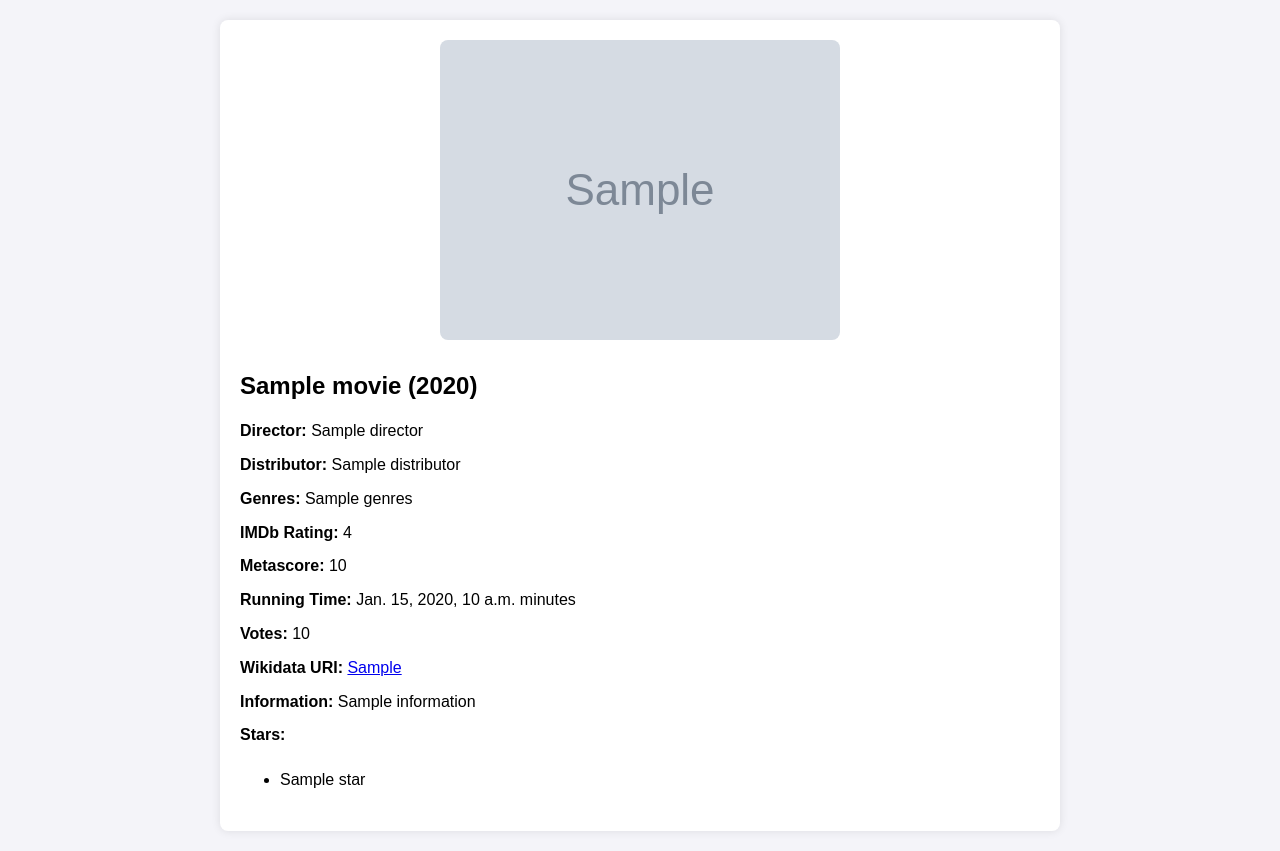
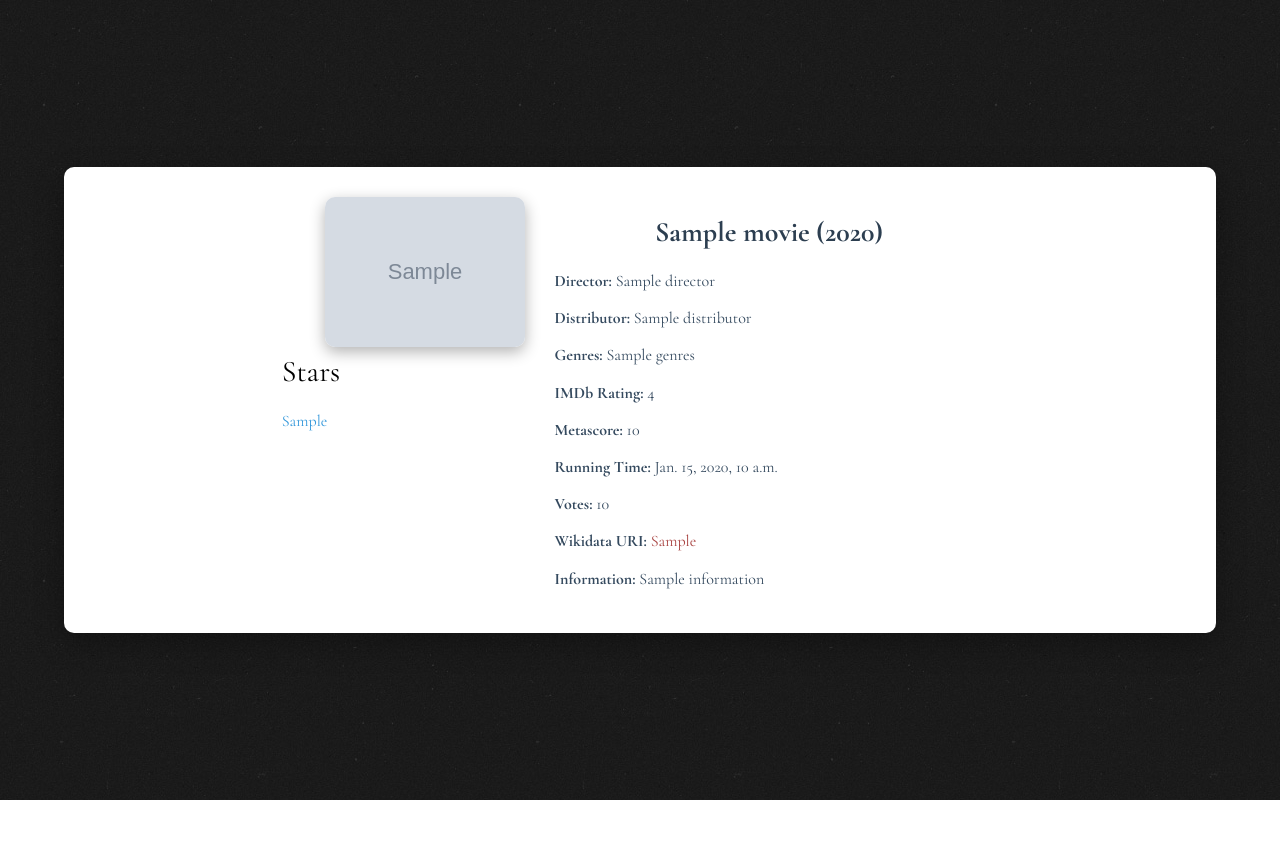
Before and after one commit to Nama-Kelompok/MoviVerse, a Django app: template main/templates/detail_movie.html in a window 1280 px wide. After the commit the page ends 800 px from the top, so only its background shows below. Run offline with Django 5.2, Linux system fonts and the light colour scheme; the template is opened without the code that fills it: most values are stand-ins (such as "Sample title", 1, 10 or a date in 2020); grey boxes marked "Sample" are stand-in pictures; some libraries are stand-ins or nearby versions.

Commit message:
Fix bug and integrate wikidata uri

```diff
--- a/main/templates/detail_movie.html
+++ b/main/templates/detail_movie.html
@@ -1,75 +1,161 @@
 <!DOCTYPE html>
+{% load static %}
 <html lang="en">
 <head>
     <meta charset="UTF-8">
     <meta name="viewport" content="width=device-width, initial-scale=1.0">
     <title>{{ movie.title }}</title>
+
+    <!-- Google Fonts -->
+    <link href="https://fonts.googleapis.com/css?family=Cormorant+Garamond:300,300i,400,400i,500,600i,700" rel="stylesheet">
+    <link href="https://fonts.googleapis.com/css?family=Satisfy" rel="stylesheet">
+
+    <!-- CSS Files -->
+    <link rel="stylesheet" href="{% static 'user/css/animate.css' %}">
+    <link rel="stylesheet" href="{% static 'user/css/icomoon.css' %}">
+    <link rel="stylesheet" href="{% static 'user/css/bootstrap.css' %}">
+    <link rel="stylesheet" href="{% static 'user/css/flexslider.css' %}">
+    <link rel="stylesheet" href="{% static 'main/css/style.css' %}">
+    <link rel="stylesheet" href="{% static 'main/css/button.css' %}">
+
     <style>
         body {
-            font-family: Arial, sans-serif;
-            margin: 20px;
-            background-color: #f4f4f9;
+            font-family: 'Cormorant Garamond', serif;
+            background-color: #2c3e50;
+            color: #ecf0f1;
+            margin: 0;
+            display: flex;
+            align-items: center;
+            justify-content: center;
+            min-height: 100vh;
         }
+
         .container {
-            max-width: 800px;
-            margin: auto;
-            background: white;
-            padding: 20px;
-            border-radius: 8px;
-            box-shadow: 0 0 10px rgba(0, 0, 0, 0.1);
+            background: #fff;
+            color: #2c3e50;
+            padding: 30px;
+            border-radius: 10px;
+            box-shadow: 0 10px 30px rgba(0, 0, 0, 0.3);
+            max-width: 1200px;
+            width: 90%;
         }
-        .movie-poster {
-            text-align: center;
-            margin-bottom: 20px;
-        }
+
         .movie-poster img {
             max-width: 100%;
             height: auto;
-            border-radius: 8px;
+            max-height: 450px;
+            border-radius: 10px;
+            box-shadow: 0 5px 15px rgba(0, 0, 0, 0.3);
         }
-        .movie-details {
-            line-height: 1.8;
+
+        .movie-details h1 {
+            font-family: 'Cormorant Garamond', serif;
+            font-weight: bold;
+            font-size: 28px;
+            color: #2c3e50;
         }
-        .movie-details h1 {
-            font-size: 24px;
+
+        .movie-details h1 a {
+            text-decoration: none;
+            color: #2c3e50;
+        }
+
+        .movie-details h1 a:hover {
+            color: #3498db;
+        }
+
+        .movie-details p {
+            font-size: 16px;
+            color: #34495e;
             margin-bottom: 10px;
         }
-        .movie-details p {
-            margin: 5px 0;
-        }
+
         .movie-details .bold {
             font-weight: bold;
+        }
+
+        ul.list-unstyled {
+            padding-left: 0;
+        }
+
+        ul.list-unstyled li {
+            font-size: 16px;
+            color: #2c3e50;
+            margin-bottom: 10px;
+        }
+
+        ul.list-unstyled li a {
+            color: #3498db;
+            text-decoration: none;
+        }
+
+        ul.list-unstyled li a:hover {
+            text-decoration: underline;
         }
     </style>
 </head>
 <body>
     <div class="container">
-        <!-- Poster -->
+        <div class="row">
+            <div class="col-lg-4 col-md-5 text-center mb-4">
                 <div class="movie-poster">
                     <img src="{{ movie.photoUrl }}" alt="{{ movie.title }}">
                 </div>
+            </div>
 
-        <!-- Movie Details -->
+            <div class="col-lg-8 col-md-7">
                 <div class="movie-details">
-            <h1>{{ movie.title }} ({{ movie.releaseYear }})</h1>
+                    <h1>
+                        {% if movie.wikidataUri and movie.wikidataUri != "Tidak terdapat data wikidataUri" %}
+                            <a href="{{ movie.wikidataUri }}" target="_blank">{{ movie.title }} ({{ movie.releaseYear }})</a>
+                        {% else %}
+                            {{ movie.title }} ({{ movie.releaseYear }})
+                        {% endif %}
+                    </h1>
                     <p><span class="bold">Director:</span> {{ movie.director }}</p>
                     <p><span class="bold">Distributor:</span> {{ movie.distributor }}</p>
                     <p><span class="bold">Genres:</span> {{ movie.genres }}</p>
                     <p><span class="bold">IMDb Rating:</span> {{ movie.rating }}</p>
                     <p><span class="bold">Metascore:</span> {{ movie.metaScore }}</p>
-            <p><span class="bold">Running Time:</span> {{ movie.runningTime }} minutes</p>
+                    <p><span class="bold">Running Time:</span> {{ movie.runningTime }}</p>
                     <p><span class="bold">Votes:</span> {{ movie.votes }}</p>
-            <p><span class="bold">Wikidata URI:</span> <a href="{{ movie.wikidataUri }}" target="_blank">{{ movie.wikidataUri }}</a></p>
+                    <p>
+                        <span class="bold">Wikidata URI:</span>
+                        {% if movie.wikidataUri and movie.wikidataUri != "Tidak terdapat data wikidataUri" %}
+                            <a href="{{ movie.wikidataUri }}" target="_blank" class="text-danger">{{ movie.wikidataUri }}</a>
+                        {% else %}
+                            {{ movie.wikidataUri }}
+                        {% endif %}
+                    </p>
                     <p><span class="bold">Information:</span> {{ movie.information }}</p>
+                </div>
+            </div>
+        </div>
 
-            <!-- Tampilkan daftar aktor -->
-            <p><span class="bold">Stars:</span></p>
-            <ul>
+        <div class="row mt-5">
+            <div class="col-12">
+                <h2 class="text-dark">Stars</h2>
+                <ul class="list-unstyled">
                     {% for star in movie.stars %}
-                    <li>{{ star }}</li>
+                        <li>
+                            {% if star.1 %}
+                                <a href="{{ star.1 }}" target="_blank" class="text-primary">{{ star.0 }}</a>
+                            {% else %}
+                                {{ star.0 }}
+                            {% endif %}
+                        </li>
                     {% endfor %}
                 </ul>
             </div>
         </div>
+    </div>
+
+    <script src="{% static 'user/js/jquery.min.js' %}"></script>
+    <script src="{% static 'user/js/jquery.easing.1.3.js' %}"></script>
+    <script src="{% static 'user/js/bootstrap.min.js' %}"></script>
+    <script src="{% static 'user/js/jquery.waypoints.min.js' %}"></script>
+    <script src="{% static 'user/js/jquery.stellar.min.js' %}"></script>
+    <script src="{% static 'user/js/jquery.flexslider-min.js' %}"></script>
+    <script src="{% static 'user/js/main.js' %}"></script>
 </body>
 </html>
--- a/main/templates/landing.html
+++ b/main/templates/landing.html
@@ -147,9 +147,9 @@
 				<!-- Team Member 4 -->
 				<div class="col-md-3 col-sm-6">
 					<div class="moviverse-blog animate-box">
-						<div class="blog-bg" style="background-image: url('static/user/images/bimo.jpg');"></div>
+						<div class="blog-bg" style="background-image: url('static/user/images/hanaujpg.jpg');"></div>
 						<div class="blog-text">
-							<h3 style="color: beige;">Farrel Muhammad Hanau</h3>
+							<h3 style="color: beige;">Farrell Muhammad Hanau</h3>
 							<p>2206081566</p>
 						</div>
 					</div>
--- a/main/urls.py
+++ b/main/urls.py
@@ -1,5 +1,5 @@
 from django.urls import path
-from main.views import movie_page, search_movies, get_movie_data, landing_page, main_page
+from main.views import movie_page, search_movies, get_movie_data, landing_page, main_page, fetch_cast_uri
 from . import views
 
 app_name = 'main'
@@ -10,5 +10,6 @@
     path('entity/<str:id>', get_movie_data, name='get_movie_data'),
     path("movie/<path:uri>/", views.get_movie_details, name="movie_detail"),
     path("search", search_movies, name="search_movie"),
-    path("main_search", main_page, name="main_page")
+    path("main_search", main_page, name="main_page"),
+    path("cast/<path:uri>/<str:nama>/", fetch_cast_uri, name="fetch_cast")
 ]
```
Also changed, not shown: main/views.py (+44 -7 lines), static/user/images/hanaujpg.jpg (added). Lines whose indentation alone changed are shown as unchanged.
